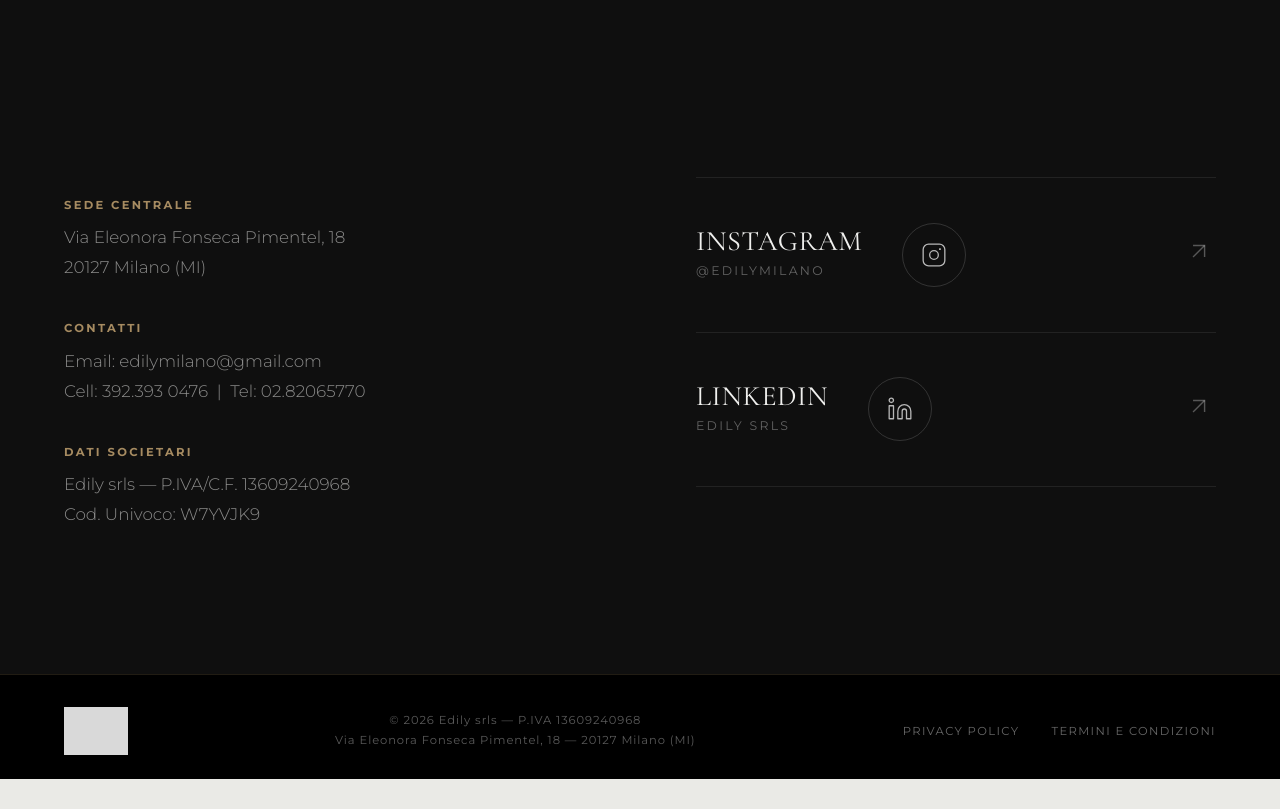
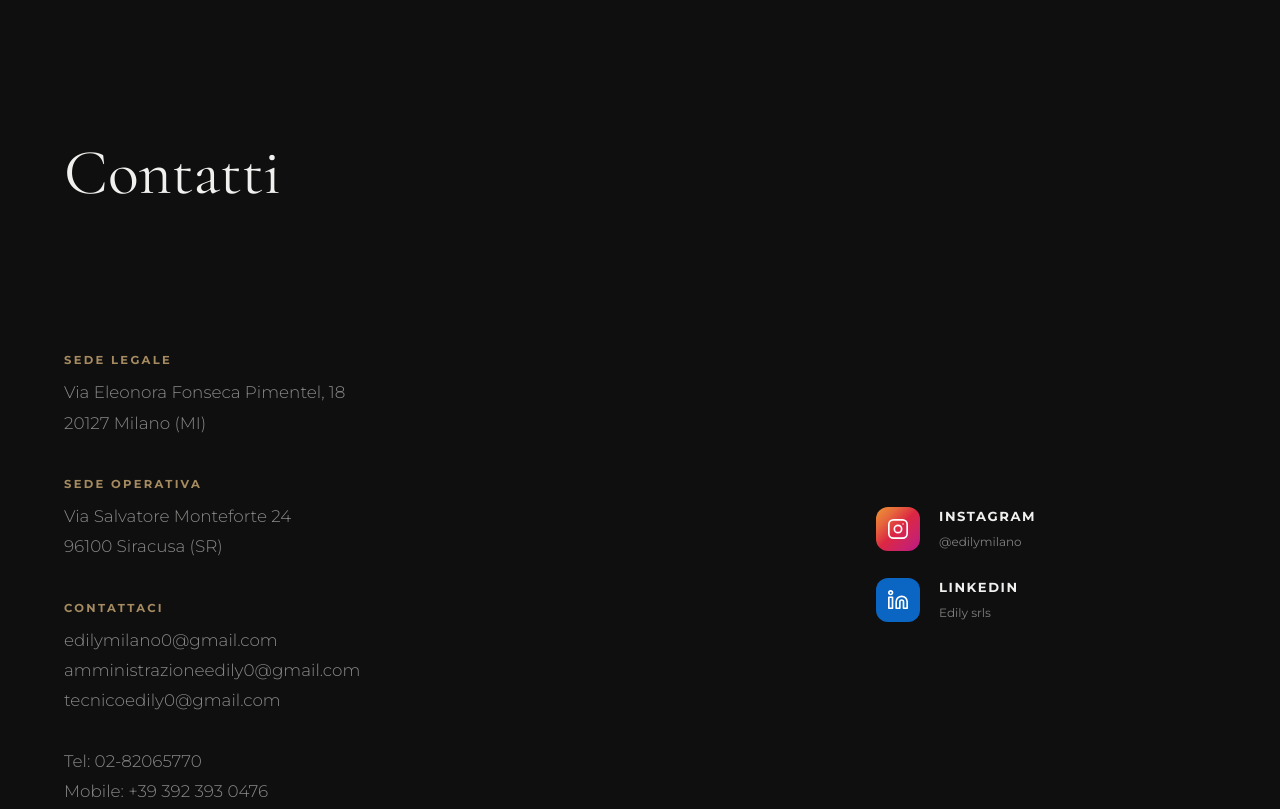
Before and after one commit to DrRobot24/edily-mi, a website built with Vite: page index.html in a window 1280 px wide. Shown: the part 8420-9229 px from the top of the page. Before the commit the page ends 9199 px from the top, so only its background shows below. Built offline with nearby package versions, Linux system fonts and the light colour scheme; grey boxes are pictures that could not be loaded; a script that the page names is missing; files whose address does not match are found by name.

Commit message:
feat: redesign Contatti section — compact social icons, 3 contact blocks
Replace large social editorial cards with compact inline icon+text links
(Instagram gradient, LinkedIn blue). Add Sede Legale / Sede Operativa /
Contattaci blocks with proper heading hierarchy. Move Lavora con Noi
before Contatti. Add .social-compact CSS.

Co-Authored-By: Claude Sonnet 4.6 <noreply@anthropic.com>

```diff
--- a/index.html
+++ b/index.html
@@ -334,59 +334,58 @@
       <!-- CONTATTI SECTION -->
       <section id="contatti" class="contatti section dark-section">
         <div class="container">
+          <div class="section-header scroll-reveal">
+            <h2 class="section-title">Contatti</h2>
+          </div>
           <div class="contatti-grid">
             <div class="contatti-info scroll-reveal">
               <div class="contact-details">
                 <div class="contact-block">
-                  <h3>Sede Centrale</h3>
+                  <h3>Sede Legale</h3>
                   <p>Via Eleonora Fonseca Pimentel, 18<br>20127 Milano (MI)</p>
                 </div>
                 <div class="contact-block">
-                  <h3>Contatti</h3>
-                  <p>Email: edilymilano@gmail.com<br>Cell: 392.393 0476 &nbsp;|&nbsp; Tel: 02.82065770</p>
+                  <h3>Sede Operativa</h3>
+                  <p>Via Salvatore Monteforte 24<br>96100 Siracusa (SR)</p>
                 </div>
                 <div class="contact-block">
-                  <h3>Dati Societari</h3>
-                  <p>Edily srls &mdash; P.IVA/C.F. 13609240968<br>Cod. Univoco: W7YVJK9</p>
+                  <h3>Contattaci</h3>
+                  <p>
+                    edilymilano0@gmail.com<br>
+                    amministrazioneedily0@gmail.com<br>
+                    tecnicoedily0@gmail.com<br><br>
+                    Tel: 02-82065770<br>
+                    Mobile: +39 392 393 0476
+                  </p>
                 </div>
               </div>
             </div>
             <div class="social-column scroll-reveal">
-              <div class="social-editorial">
-                <a href="https://www.instagram.com/edilymilano/" target="_blank" rel="noopener noreferrer" class="social-card">
-                  <div class="social-card-inner">
-                    <div class="social-card-text">
-                      <span class="social-card-platform">Instagram</span>
-                      <span class="social-card-handle">@edilymilano</span>
-                    </div>
-                    <div class="social-card-icon">
-                      <svg xmlns="http://www.w3.org/2000/svg" viewBox="0 0 24 24" fill="none" stroke="currentColor" stroke-width="1.2" stroke-linecap="round" stroke-linejoin="round">
+              <div class="social-compact">
+                <a href="https://www.instagram.com/edilymilano/" target="_blank" rel="noopener noreferrer" class="social-compact-link">
+                  <div class="social-compact-icon social-compact-icon--instagram">
+                    <svg xmlns="http://www.w3.org/2000/svg" viewBox="0 0 24 24" fill="none" stroke="white" stroke-width="1.8" stroke-linecap="round" stroke-linejoin="round">
                       <rect x="2" y="2" width="20" height="20" rx="5" ry="5"/>
                       <circle cx="12" cy="12" r="4"/>
-                        <circle cx="17.5" cy="6.5" r="0.8" fill="currentColor" stroke="none"/>
+                      <circle cx="17.5" cy="6.5" r="0.8" fill="white" stroke="none"/>
                     </svg>
                   </div>
-                  </div>
-                  <div class="social-card-arrow">
-                    <svg xmlns="http://www.w3.org/2000/svg" viewBox="0 0 24 24" fill="none" stroke="currentColor" stroke-width="1.2"><line x1="5" y1="12" x2="19" y2="12"/><polyline points="12 5 19 12 12 19"/></svg>
+                  <div class="social-compact-text">
+                    <span class="social-compact-name">Instagram</span>
+                    <span class="social-compact-handle">@edilymilano</span>
                   </div>
                 </a>
-                <a href="https://www.linkedin.com/company/edily-srls" target="_blank" rel="noopener noreferrer" class="social-card">
-                  <div class="social-card-inner">
-                    <div class="social-card-text">
-                      <span class="social-card-platform">LinkedIn</span>
-                      <span class="social-card-handle">Edily srls</span>
-                    </div>
-                    <div class="social-card-icon">
-                      <svg xmlns="http://www.w3.org/2000/svg" viewBox="0 0 24 24" fill="none" stroke="currentColor" stroke-width="1.2" stroke-linecap="round" stroke-linejoin="round">
+                <a href="https://www.linkedin.com/company/edily-srls" target="_blank" rel="noopener noreferrer" class="social-compact-link">
+                  <div class="social-compact-icon social-compact-icon--linkedin">
+                    <svg xmlns="http://www.w3.org/2000/svg" viewBox="0 0 24 24" fill="none" stroke="white" stroke-width="1.8" stroke-linecap="round" stroke-linejoin="round">
                       <path d="M16 8a6 6 0 0 1 6 6v7h-4v-7a2 2 0 0 0-2-2 2 2 0 0 0-2 2v7h-4v-7a6 6 0 0 1 6-6z"/>
                       <rect x="2" y="9" width="4" height="12"/>
                       <circle cx="4" cy="4" r="2"/>
                     </svg>
                   </div>
-                  </div>
-                  <div class="social-card-arrow">
-                    <svg xmlns="http://www.w3.org/2000/svg" viewBox="0 0 24 24" fill="none" stroke="currentColor" stroke-width="1.2"><line x1="5" y1="12" x2="19" y2="12"/><polyline points="12 5 19 12 12 19"/></svg>
+                  <div class="social-compact-text">
+                    <span class="social-compact-name">LinkedIn</span>
+                    <span class="social-compact-handle">Edily srls</span>
                   </div>
                 </a>
               </div>
--- a/style.css
+++ b/style.css
@@ -1025,6 +1025,70 @@ a {
   stroke: var(--color-accent);
 }
 
+/* ─── SOCIAL COMPACT (Contatti) ──────────────────────────────────────────── */
+.social-compact {
+  display: flex;
+  flex-direction: column;
+  gap: 1.5rem;
+  margin-top: 2rem;
+}
+
+.social-compact-link {
+  display: flex;
+  align-items: center;
+  gap: 1.2rem;
+  text-decoration: none;
+  transition: opacity 0.3s ease;
+}
+
+.social-compact-link:hover {
+  opacity: 0.75;
+}
+
+.social-compact-icon {
+  width: 44px;
+  height: 44px;
+  border-radius: 12px;
+  display: flex;
+  align-items: center;
+  justify-content: center;
+  flex-shrink: 0;
+}
+
+.social-compact-icon--instagram {
+  background: linear-gradient(135deg, #f09433 0%, #e6683c 25%, #dc2743 50%, #cc2366 75%, #bc1888 100%);
+}
+
+.social-compact-icon--linkedin {
+  background: #0A66C2;
+}
+
+.social-compact-icon svg {
+  width: 22px;
+  height: 22px;
+}
+
+.social-compact-text {
+  display: flex;
+  flex-direction: column;
+  gap: 0.2rem;
+}
+
+.social-compact-name {
+  font-family: var(--font-body);
+  font-size: 0.82rem;
+  font-weight: 700;
+  text-transform: uppercase;
+  letter-spacing: 0.12em;
+  color: var(--color-text-light);
+}
+
+.social-compact-handle {
+  font-family: var(--font-body);
+  font-size: 0.75rem;
+  color: rgba(240, 240, 238, 0.5);
+}
+
 /* ─── LAVORA CON NOI ─────────────────────────────────────────────────────── */
 .lavora-wrapper {
   border-top: 1px solid var(--color-border);
```
Lines whose indentation alone changed are shown as unchanged.
